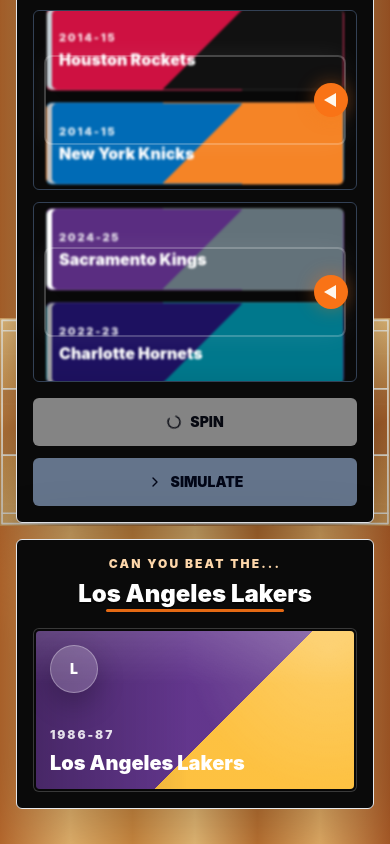
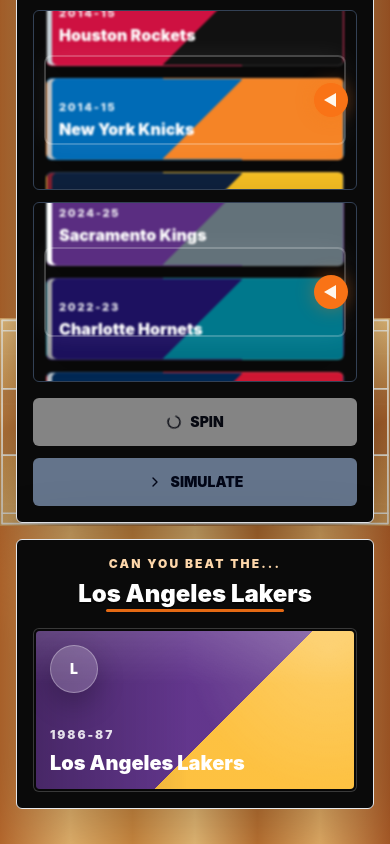
Before and after one commit to Dheerajsom/Timeout, a Next.js app: page / in a window 390 px wide. Both pictures are taken after a click on the button "SPIN". Shown: the part 610-1454 px from the top of the page. Built offline with nearby package versions, Linux system fonts and the light colour scheme.

Commit message:
Fix mobile reel stop alignment

```diff
--- a/app/globals.css
+++ b/app/globals.css
@@ -120,10 +120,17 @@
 }
 
 .wheel-spin {
+  --wheel-target-offset: 37px;
   animation: wheelSpin var(--wheel-duration, 5s) cubic-bezier(0.08, 0.72, 0.12, 1) both;
   backface-visibility: hidden;
   transform: translate3d(0, 0, 0);
   will-change: transform, filter;
+}
+
+@media (min-width: 640px) {
+  .wheel-spin {
+    --wheel-target-offset: 62px;
+  }
 }
 
 .team-card {
@@ -249,17 +256,17 @@
   }
 
   90% {
-    transform: translate3d(0, calc((var(--wheel-distance, 1200px) * -1) - 22px), 0);
+    transform: translate3d(0, calc(var(--wheel-target-offset, 62px) - var(--wheel-distance-base, 1200px) - 22px), 0);
     filter: blur(0.2px);
   }
 
   96% {
-    transform: translate3d(0, calc((var(--wheel-distance, 1200px) * -1) + 8px), 0);
+    transform: translate3d(0, calc(var(--wheel-target-offset, 62px) - var(--wheel-distance-base, 1200px) + 8px), 0);
     filter: blur(0);
   }
 
   100% {
-    transform: translate3d(0, calc(var(--wheel-distance, 1200px) * -1), 0);
+    transform: translate3d(0, calc(var(--wheel-target-offset, 62px) - var(--wheel-distance-base, 1200px)), 0);
     filter: blur(0);
   }
 }
--- a/components/HomeGame.tsx
+++ b/components/HomeGame.tsx
@@ -11,7 +11,6 @@
 const activeRuleset = "modern";
 const spinDuration = 5000;
 const itemPitch = 94;
-const targetOffset = 62;
 const historyStorageKey = "timeout-round-history";
 const historyLimit = 30;
 
@@ -398,7 +397,7 @@
         className="wheel-spin reel-window space-y-3 p-3"
         style={
           {
-            "--wheel-distance": `${Math.max(wheel.targetIndex * itemPitch - targetOffset, 0)}px`,
+            "--wheel-distance-base": `${wheel.targetIndex * itemPitch}px`,
             "--wheel-duration": `${4.8 + index * 0.16}s`,
           } as CSSProperties
         }
```
